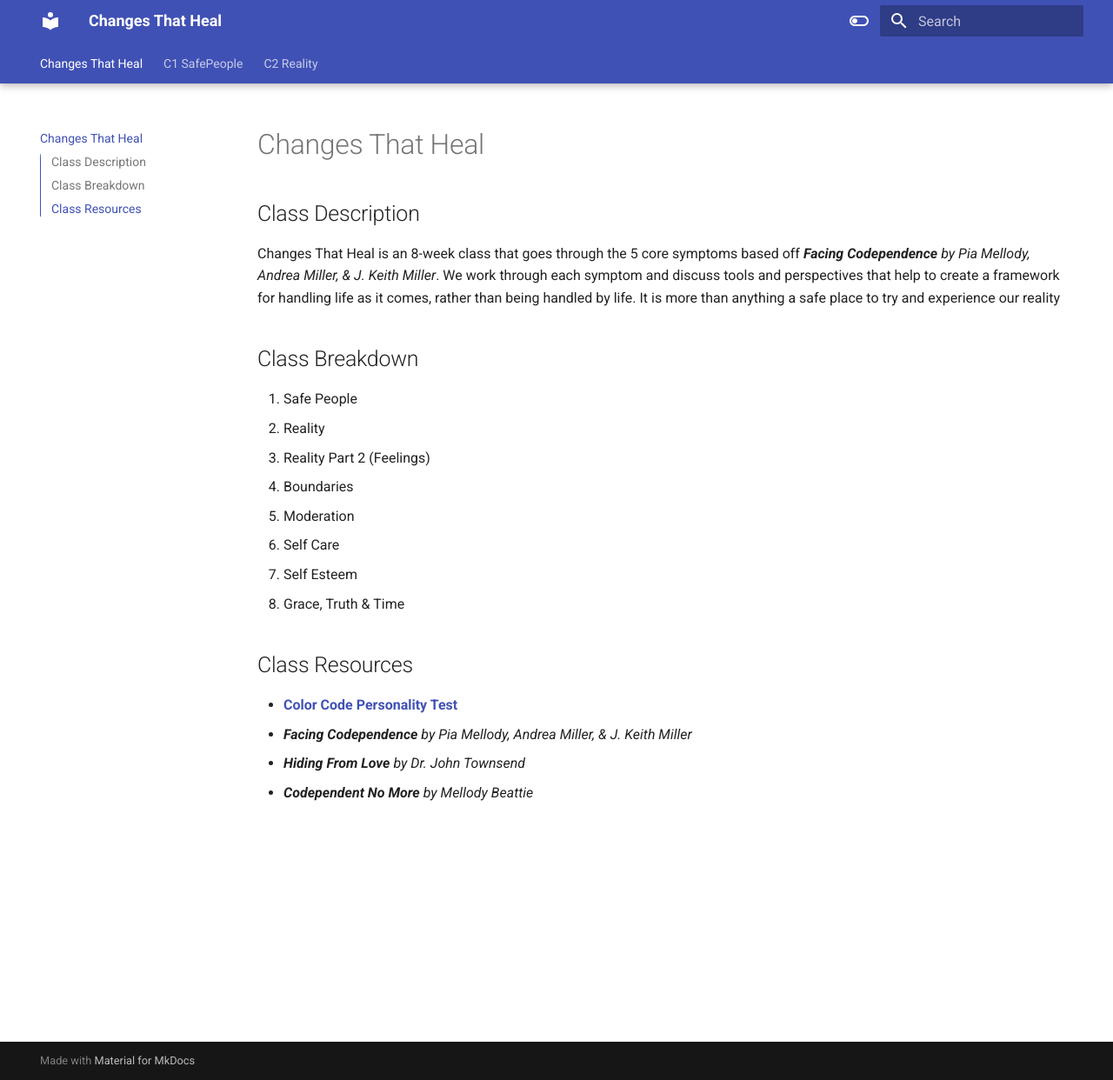
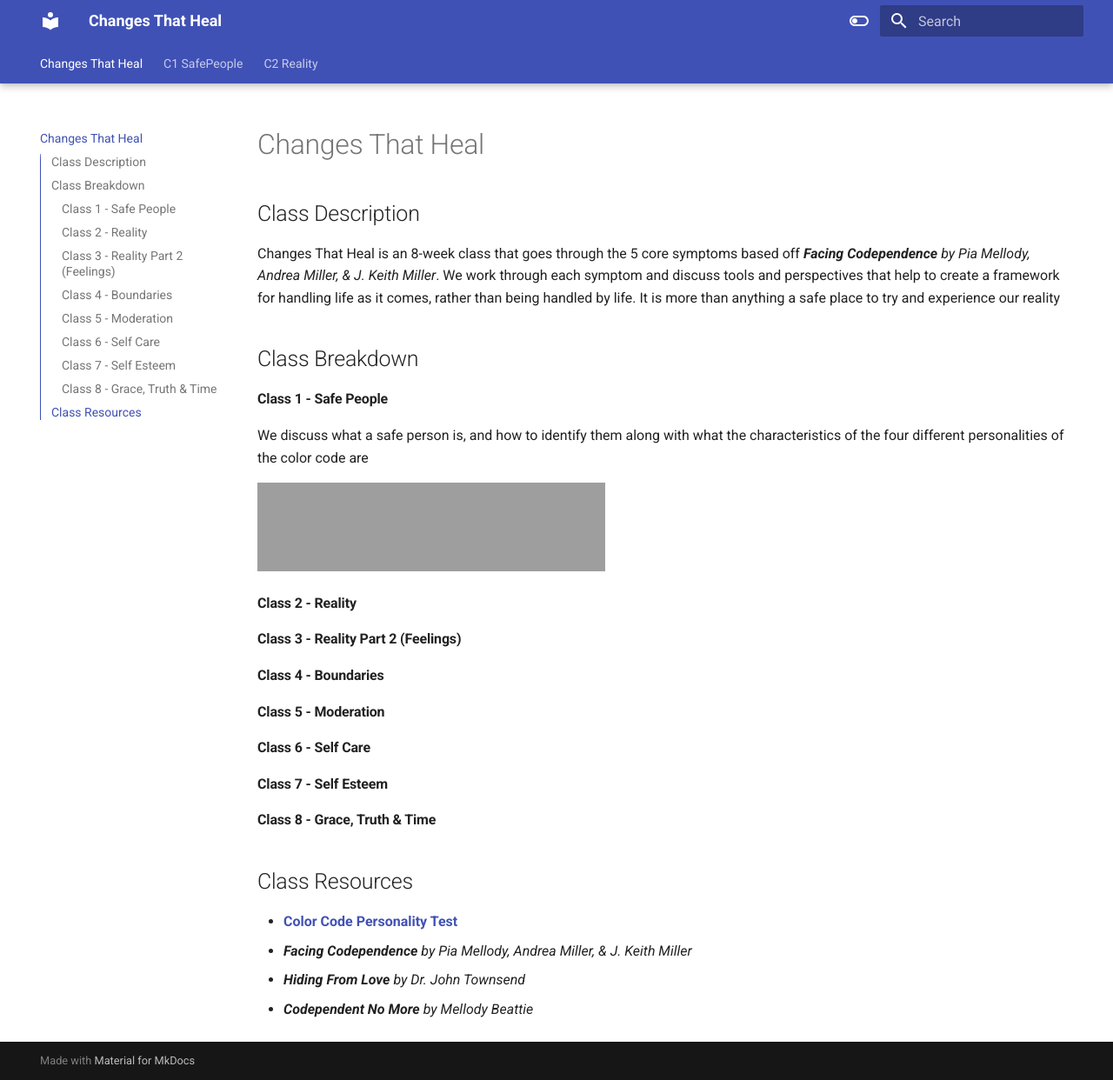
Before and after one commit to dgrothman/changesthatheal, an MkDocs documentation site: the page built from docs/index.md, in a window 1280 px wide and 1242 px high. Shown: the whole window at 87% size. Built offline with MkDocs 1.6.1 and Material for MkDocs 9.7.7, drawn with Linux system fonts in a browser that asks for light colours; grey boxes are pictures that could not be loaded.

Commit message:
add embedded player to home and AudioRecording Page

```diff
--- a/docs/index.md
+++ b/docs/index.md
@@ -8,14 +8,17 @@
 a safe place to try and experience our reality
 
 ## Class Breakdown
-1. Safe People
-2. Reality
-3. Reality Part 2 (Feelings)
-4. Boundaries
-5. Moderation
-6. Self Care
-7. Self Esteem
-8. Grace, Truth & Time
+#### Class 1 - Safe People
+We discuss what a safe person is, and how to identify them along with what the characteristics of the
+four different personalities of the color code are
+<iframe src="https://anchor.fm/dgrothman/embed/episodes/CTH---Fall-2021---Class-1---Safe-People-e1866qm" height="102px" width="400px" frameborder="0" scrolling="no"></iframe>
+#### Class 2 - Reality
+#### Class 3 - Reality Part 2 (Feelings)
+#### Class 4 - Boundaries
+#### Class 5 - Moderation
+#### Class 6 - Self Care
+#### Class 7 - Self Esteem
+#### Class 8 - Grace, Truth & Time
 
 ## Class Resources
 
```
Also changed, not shown: docs/C1-SafePeople/AudioRecording.md (added, +3 -0 lines), docs/C1-SafePeople/.pages.
